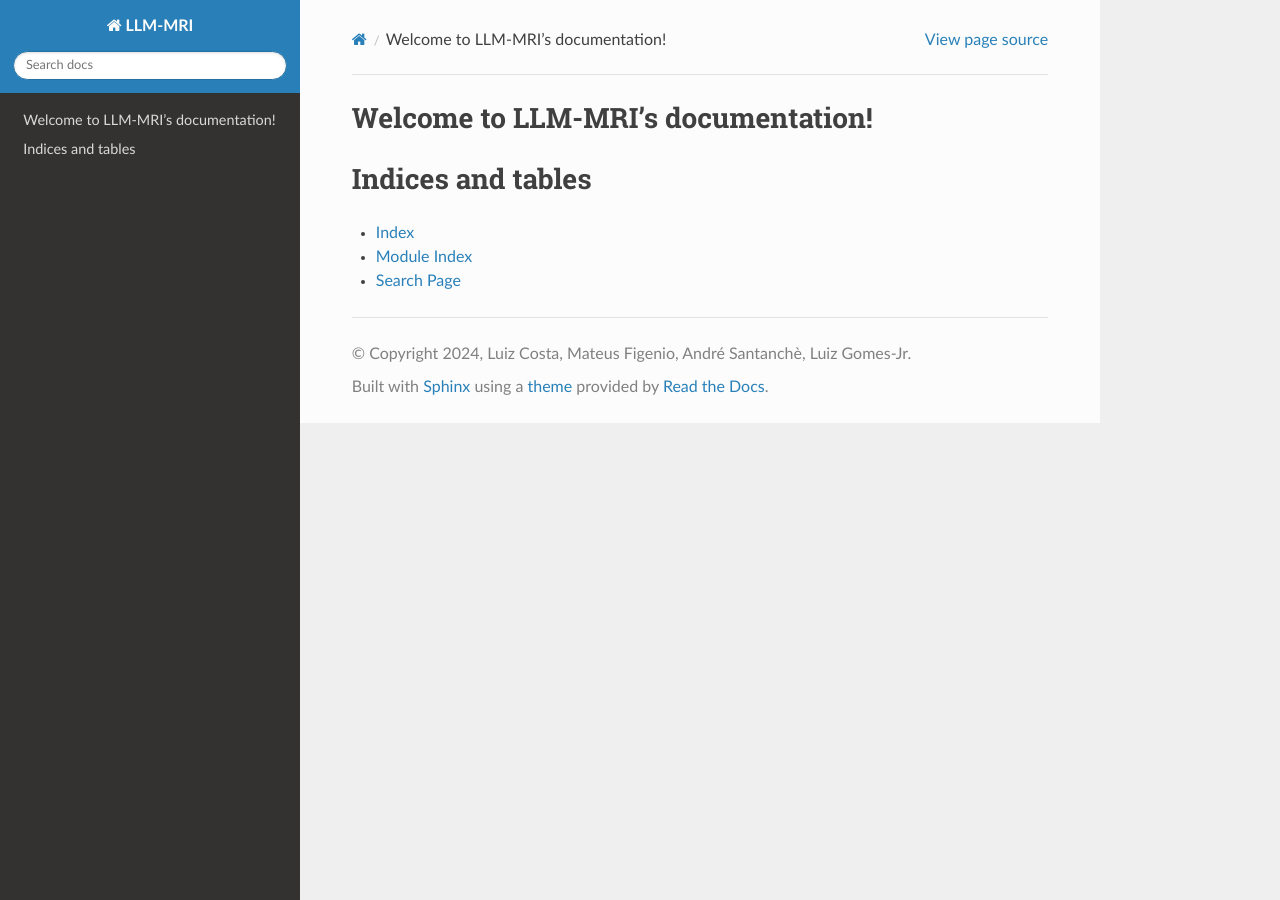
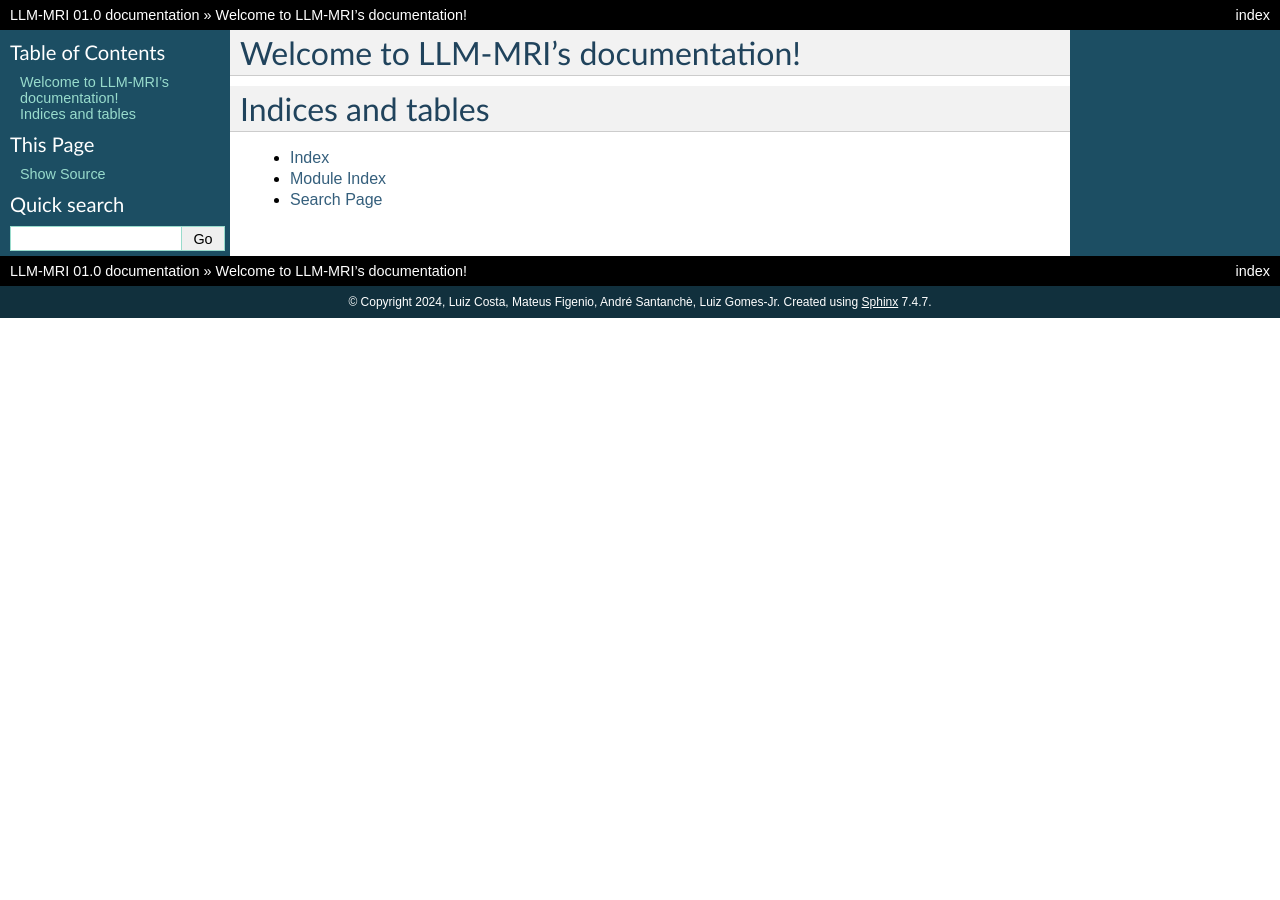
Before and after one commit to explic-ai/LLM-MRI, a Sphinx documentation site: the page built from docs/index.rst, in a window 1280 px wide. Built offline with Sphinx 7.4.7, drawn with Linux system fonts in a browser that asks for light colours.

Commit message:
test classic

```diff
--- a/docs/conf.py
+++ b/docs/conf.py
@@ -1,10 +1,4 @@
 # Configuration file for the Sphinx documentation builder.
-#
-# For the full list of built-in configuration values, see the documentation:
-# https://www.sphinx-doc.org/en/master/usage/configuration.html
-
-# -- Project information -----------------------------------------------------
-# https://www.sphinx-doc.org/en/master/usage/configuration.html#project-information
 
 import os
 import sys
@@ -16,31 +10,20 @@
 author = 'Luiz Costa, Mateus Figenio, André Santanchè, Luiz Gomes-Jr'
 release = '01.0'
 
-# -- General configuration ---------------------------------------------------
-# https://www.sphinx-doc.org/en/master/usage/configuration.html#general-configuration
-
 extensions = [
     "sphinx.ext.todo",
     "sphinx.ext.viewcode",
-    "sphinx.ext.autodoc",
-    "sphinx_rtd_theme"
+    "sphinx.ext.autodoc"
 ]
+
+html_theme = "classic"  # Changed to a built-in theme
 
 templates_path = ['_templates']
 exclude_patterns = ['_build', 'Thumbs.db', '.DS_Store']
+html_static_path = ['_static']
 
-# -- Options for HTML output -------------------------------------------------
-# https://www.sphinx-doc.org/en/master/usage/configuration.html#options-for-html-output
-
-html_theme = 'sphinx_rtd_theme'  # Changed theme to sphinx_rtd_theme
-
-# Optional: Add theme options
+# Optional: Add theme options (specific to the theme you choose)
 html_theme_options = {
-    'collapse_navigation': False,
-    'sticky_navigation': True,
-    'navigation_depth': 4,
-    'includehidden': True,
-    'titles_only': False
+    'rightsidebar': False,
+    'relbarbgcolor': 'black'
 }
-
-html_static_path = ['_static']
```
